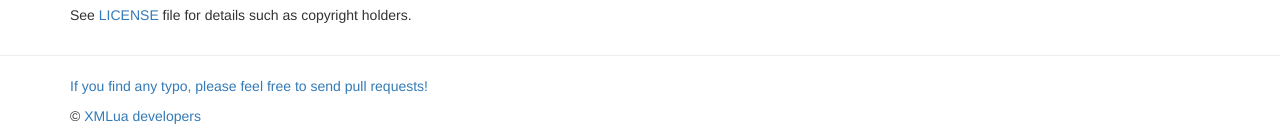
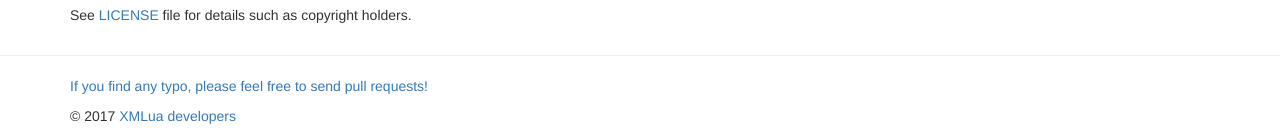
Before and after one commit to clear-code/xmlua, a Jekyll site: the page built from docs/index.md, in a window 1280 px wide. Shown: the part 802-935 px from the top of the page. Built offline with Jekyll 4.4.1, drawn with Linux system fonts in a browser that asks for light colours.

Commit message:
Fix variable name

```diff
--- a/docs/_layouts/base.html
+++ b/docs/_layouts/base.html
@@ -43,7 +43,7 @@
       <hr>
       <div class="container">
         {% include contribute.html %}
-        <p class="copyright">&copy; {{ site.year }} <a href="https://github.com/clear-code/xmlua/graphs/contributors">XMLua developers</a></p>
+        <p class="copyright">&copy; {{ site.copyright_year }} <a href="https://github.com/clear-code/xmlua/graphs/contributors">XMLua developers</a></p>
       </div>
     </footer>
 
```
